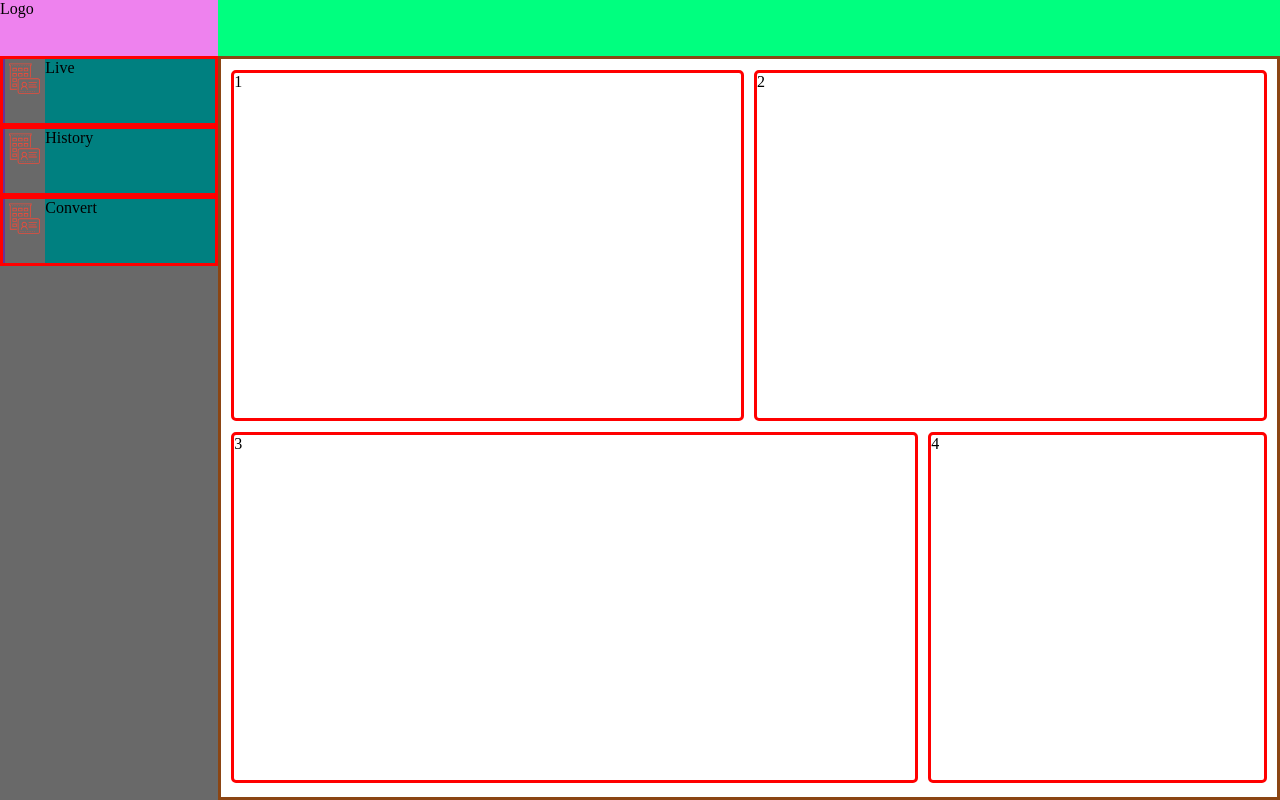
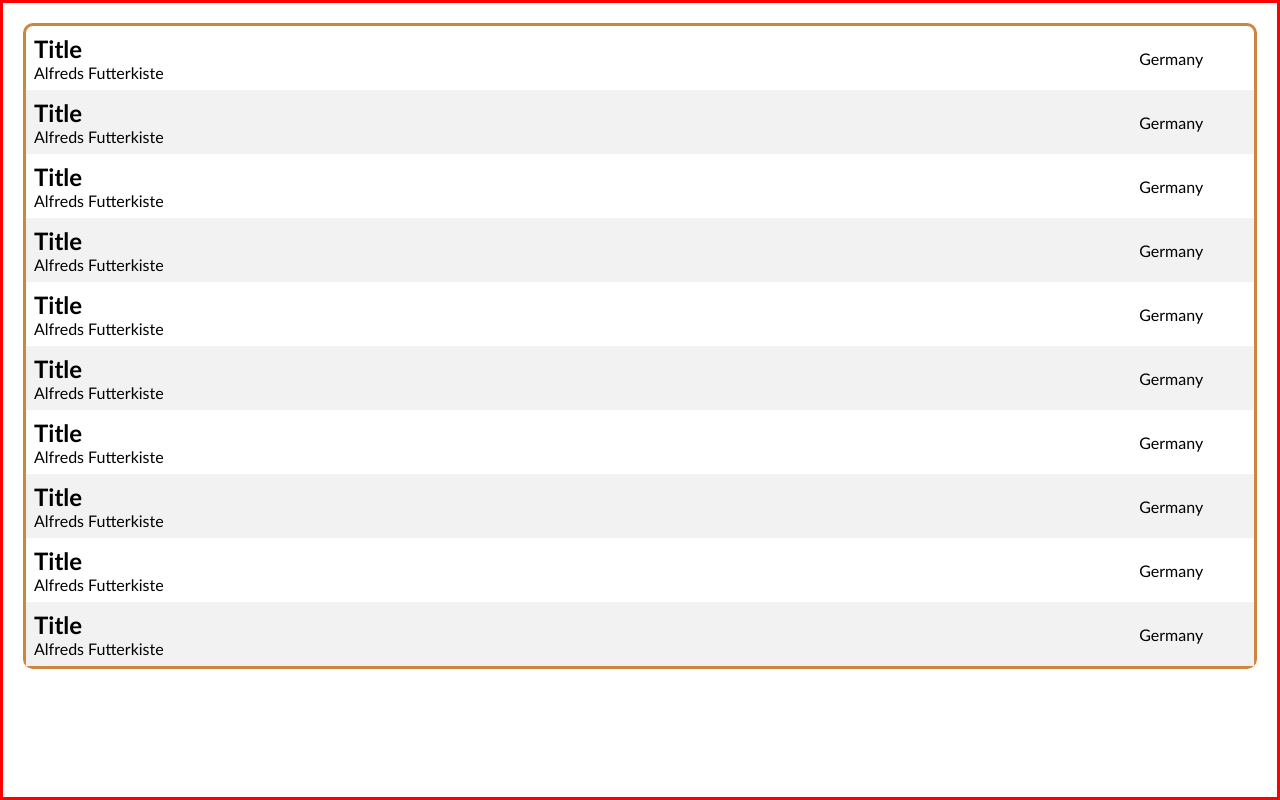
Before and after one commit to code-glutton/crypto-dashboard, a React (Create React App) app: page /news in a window 1280 px wide. Built offline with nearby package versions, Linux system fonts and the light colour scheme.

Commit message:
news section complete 80%

```diff
--- a/src/App.css
+++ b/src/App.css
@@ -1,5 +1,5 @@
 .App{
-    display: grid;
+    /* display: grid; */
     max-height: 100vh;
     width: 100%;
     grid-template-columns: 17% 83%;
--- a/src/App.js
+++ b/src/App.js
@@ -3,19 +3,21 @@ import './App.css';
 import NavBody from './components/navigation/navBody/navBody';
 import Header from './components/header/header';
 import Main from './components/main/main';
+import News from './components/news/news'
 
 function App() {
   return (
     <div className="App">
-      <div  className='appHeader'>
+      {/* <div  className='appHeader'>
         <Header/>
       </div>
       <div  className='appNav'>
         <NavBody/>
       </div>
       <div className='appMain'>
-        <Main/>
-      </div>
+        <Main/> */}
+        <News/>
+      {/* </div>   */}
     </div>
   );
 }
--- a/src/components/news/news.css
+++ b/src/components/news/news.css
@@ -0,0 +1,33 @@
+.newsContainer{
+    width: 100%;
+    border: solid red;
+    height: 100vh;
+    padding: 20px;
+}
+
+.newsTableContainer{
+    border: solid peru;
+    border-radius:10px ;
+}
+
+.customers {
+    font-family: "Trebuchet MS", Arial, Helvetica, sans-serif;
+    border-collapse: collapse;
+    width: 100%;
+  }
+
+  .customers td, .customers th {
+    padding: 8px;
+  }
+
+  .customers tr:nth-child(even){background-color: #f2f2f2;}
+
+  .customers tr:hover {background-color: #ddd;}
+
+  .customers th {
+    padding-top: 12px;
+    padding-bottom: 12px;
+    text-align: left;
+    background-color: #4CAF50;
+    color: white;
+  }
--- a/src/components/news/news.js
+++ b/src/components/news/news.js
@@ -3,8 +3,52 @@ import './news.css';
 
 function News(){
     return(
-        <div>
+        <div className='newsContainer'>
+            <div className='newsTableContainer'>
+            <table className="customers">
+                <tr>
+                    <td width='90%'><h2>Title</h2><p>Alfreds Futterkiste</p></td>
+                    <td>Germany</td>
+                </tr>
+                <tr>
+                    <td width='90%'><h2>Title</h2><p>Alfreds Futterkiste</p></td>
+                    <td>Germany</td>
+                </tr>
+                <tr>
+                    <td width='90%'><h2>Title</h2><p>Alfreds Futterkiste</p></td>
+                    <td>Germany</td>
+                </tr>
+                <tr>
+                    <td width='90%'><h2>Title</h2><p>Alfreds Futterkiste</p></td>
+                    <td>Germany</td>
+                </tr>
+                <tr>
+                    <td width='90%'><h2>Title</h2><p>Alfreds Futterkiste</p></td>
+                    <td>Germany</td>
+                </tr>
+                <tr>
+                    <td width='90%'><h2>Title</h2><p>Alfreds Futterkiste</p></td>
+                    <td>Germany</td>
+                </tr>
+                <tr>
+                    <td width='90%'><h2>Title</h2><p>Alfreds Futterkiste</p></td>
+                    <td>Germany</td>
+                </tr>
+                <tr>
+                    <td width='90%'><h2>Title</h2><p>Alfreds Futterkiste</p></td>
+                    <td>Germany</td>
+                </tr>
+                <tr>
+                    <td width='90%'><h2>Title</h2><p>Alfreds Futterkiste</p></td>
+                    <td>Germany</td>
+                </tr>
+                <tr>
+                    <td width='90%'><h2>Title</h2><p>Alfreds Futterkiste</p></td>
+                    <td>Germany</td>
+                </tr>
+                </table>
 
+            </div>
         </div>
     )
 }
```
Also changed, not shown: 1 other file (tests, documents, lock files or other folders).
